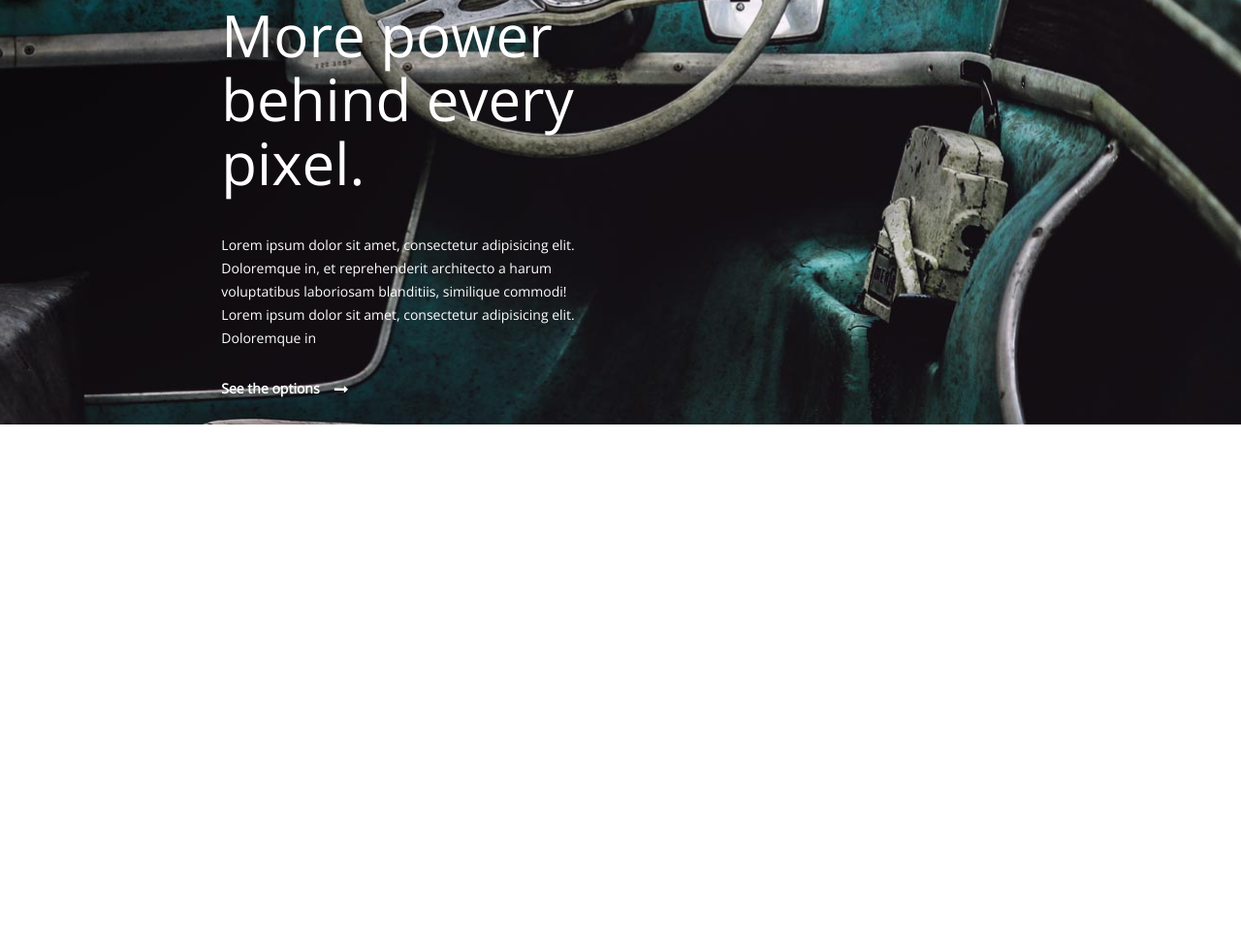
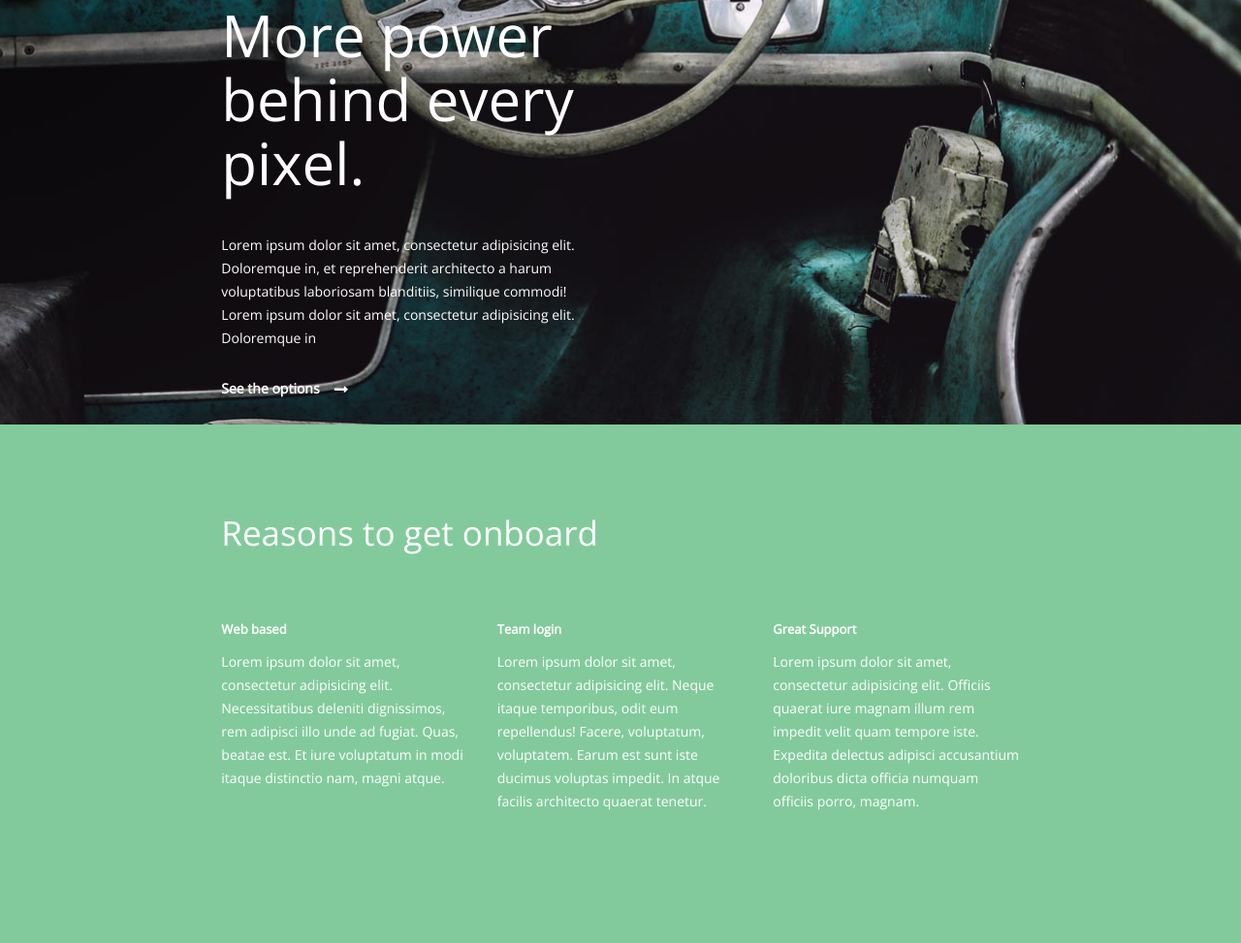
Before and after one commit to Paganini1987/work2, a website: page app/index.html in a window 1280 px wide. Shown: the part 3435-4408 px from the top of the page at 97% size. Before the commit the page ends 3873 px from the top, so only its background shows below. Drawn offline with nearby package versions, Linux system fonts and the light colour scheme.

Commit message:
Добавил блок Reasons to get onboard

```diff
--- a/app/css/main.css
+++ b/app/css/main.css
@@ -238,3 +238,32 @@ body {
 .more_power-cup2 {
 	height: 210px;
 }
+.reasons {
+	display: block;
+	background-color: #82ca9c;
+	height: 535px;
+}
+.reasons h1 {
+	margin-top: 100px;
+	margin-bottom: 55px;
+	font-family: 'Open Sans';
+	font-weight: Regular;
+	font-size: 35px;
+	line-height: 24px;
+	color: white;
+}
+.reasons h2 {
+	font-family: 'Open Sans';
+	font-weight: Bold;
+	font-size: 13px;
+	line-height: 24px;
+	color: white;
+}
+.reasons p {
+	font-family: 'Open Sans';
+	font-weight: Regular;
+	font-size: 14px;
+	line-height: 24px;
+	color: white;
+	margin-top: 10px;
+}
--- a/app/index.html
+++ b/app/index.html
@@ -42,7 +42,7 @@
 <main class="start">
 	<div class="container-fluid">
 		<div class="row">
-			<div class="col-md-8 col-md-offset-2">
+			<div class="col-lg-8 col-lg-offset-2 col-md-12 col-md-offset-0">
 					<div class="start-start row">
 						<h1 class="col-md-12">Start something new</h1>
 						<div class="start_left col-md-6">
@@ -174,6 +174,29 @@
 		</div>
 	</div>
 </main>
+<main class="reasons">
+	<div class="container-fluid">
+		<div class="row">
+			<div class="col-lg-8 col-lg-offset-2 col-sm-12 col-sm-offset-0">
+				<div class="row">
+					<h1 class="col-md-12">Reasons to get onboard</h1>
+					<div class="col-xs-4 col-md-4">
+						<h2>Web based</h2>
+						<p>Lorem ipsum dolor sit amet, consectetur adipisicing elit. Necessitatibus deleniti dignissimos, rem adipisci illo unde ad fugiat. Quas, beatae est. Et iure voluptatum in modi itaque distinctio nam, magni atque.</p>
+					</div>
+					<div class="col-xs-4 col-md-4">
+						<h2>Team login</h2>
+						<p>Lorem ipsum dolor sit amet, consectetur adipisicing elit. Neque itaque temporibus, odit eum repellendus! Facere, voluptatum, voluptatem. Earum est sunt iste ducimus voluptas impedit. In atque facilis architecto quaerat tenetur.</p>
+					</div>
+					<div class="col-xs-4 col-md-4">
+						<h2>Great Support</h2>
+						<p>Lorem ipsum dolor sit amet, consectetur adipisicing elit. Officiis quaerat iure magnam illum rem impedit velit quam tempore iste. Expedita delectus adipisci accusantium doloribus dicta officia numquam officiis porro, magnam.</p>
+					</div>
+				</div>
+			</div>
+		</div>
+	</div>
+</main>
 <script src='js/main.js'></script>
 <script src="bower/jquery/dist/jquery.js"></script>
 <script src="bower/bootstrap/dist/js/bootstrap.min.js"></script>
```
